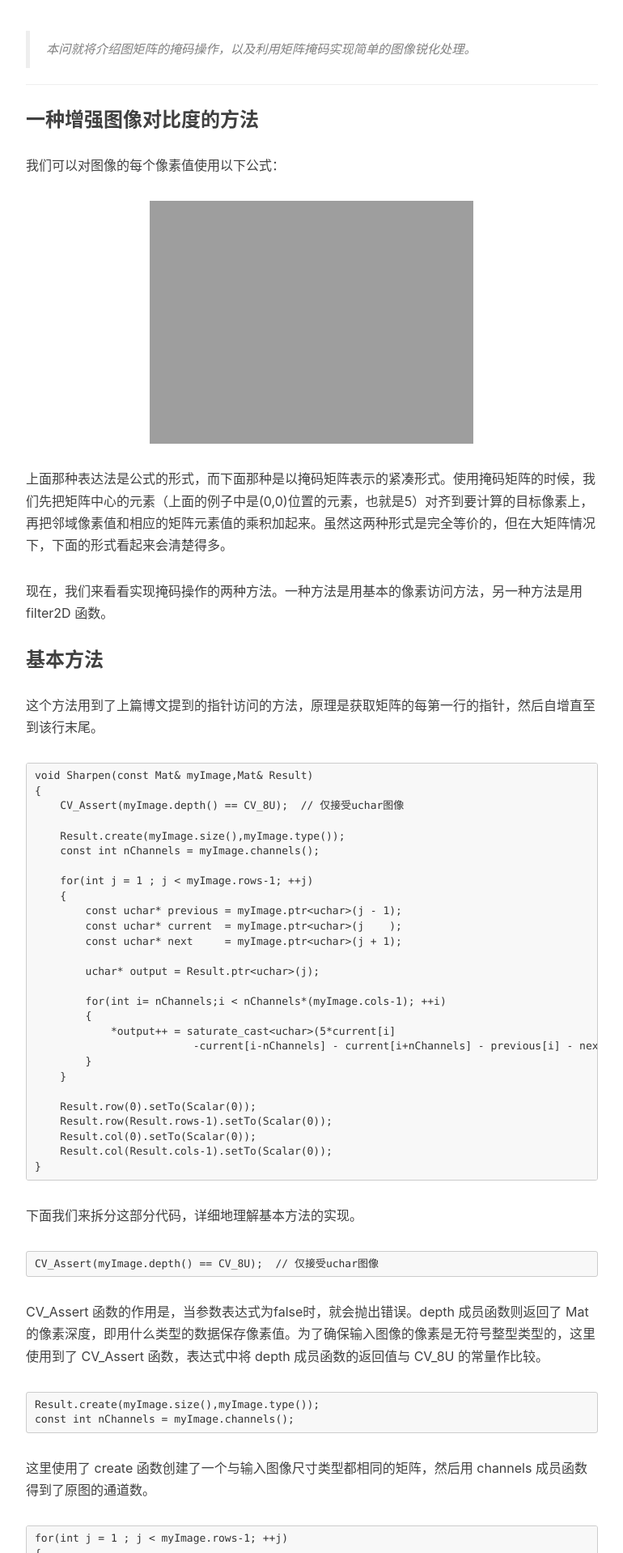
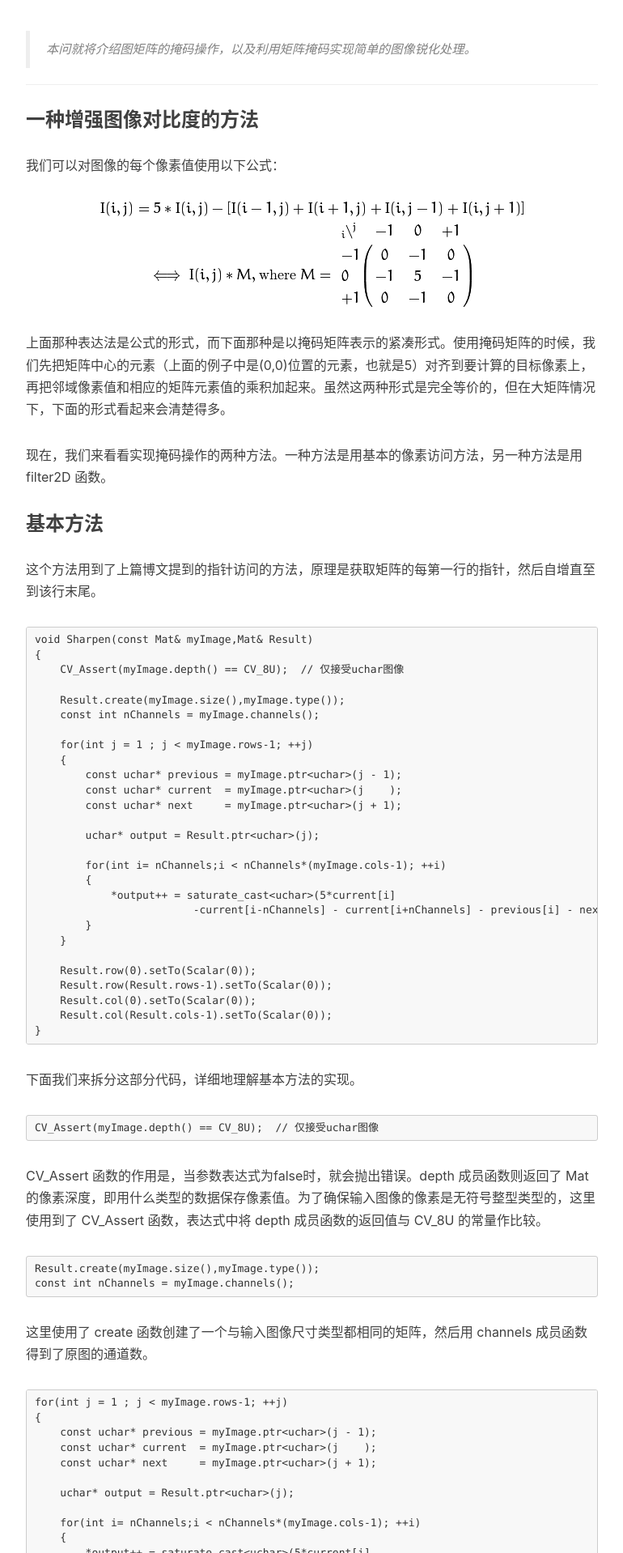
Before and after one commit to ozaki8/missmiaom.github.io, a Jekyll site: the page built from _posts/2016-4-26-opencv4.markdown, in a window 1280 px wide. Shown: the part 585-2503 px from the top of the page at 81% size, without its empty margins (233-1003 px from the left). Built offline with Jekyll 4.4.1, drawn with Linux system fonts in a browser that asks for light colours; nearby versions of some CDN libraries; comment, search, counter and statistics services are not loaded.

Commit message:
Update 2016-4-26-opencv4.markdown

```diff
--- a/_posts/2016-4-26-opencv4.markdown
+++ b/_posts/2016-4-26-opencv4.markdown
@@ -17,7 +17,7 @@ tags:
 
 我们可以对图像的每个像素值使用以下公式：
 
-<img src="http://leiym.com/img/in-post/post-opencv/req_sh.png"/>
+<img src="http://leiym.com/img/in-post/post-opencv/eq_sh.png"/>
 
 上面那种表达法是公式的形式，而下面那种是以掩码矩阵表示的紧凑形式。使用掩码矩阵的时候，我们先把矩阵中心的元素（上面的例子中是(0,0)位置的元素，也就是5）对齐到要计算的目标像素上，再把邻域像素值和相应的矩阵元素值的乘积加起来。虽然这两种形式是完全等价的，但在大矩阵情况下，下面的形式看起来会清楚得多。
 
```
